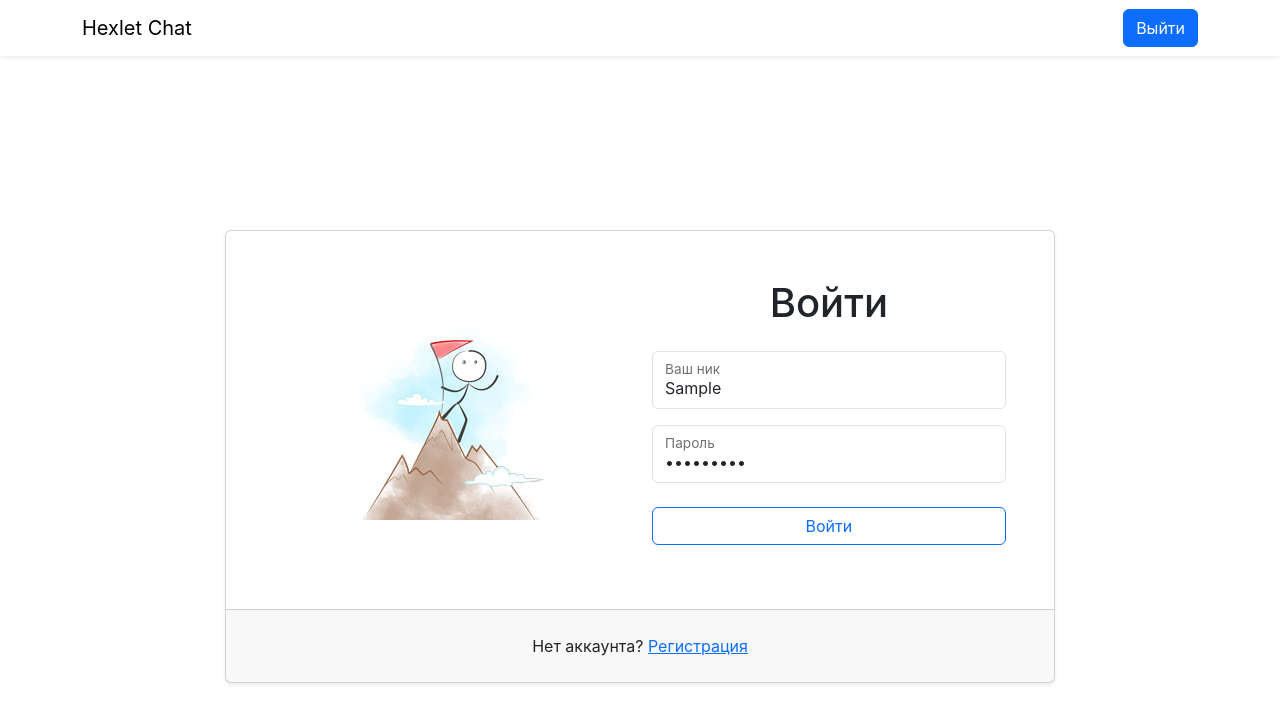
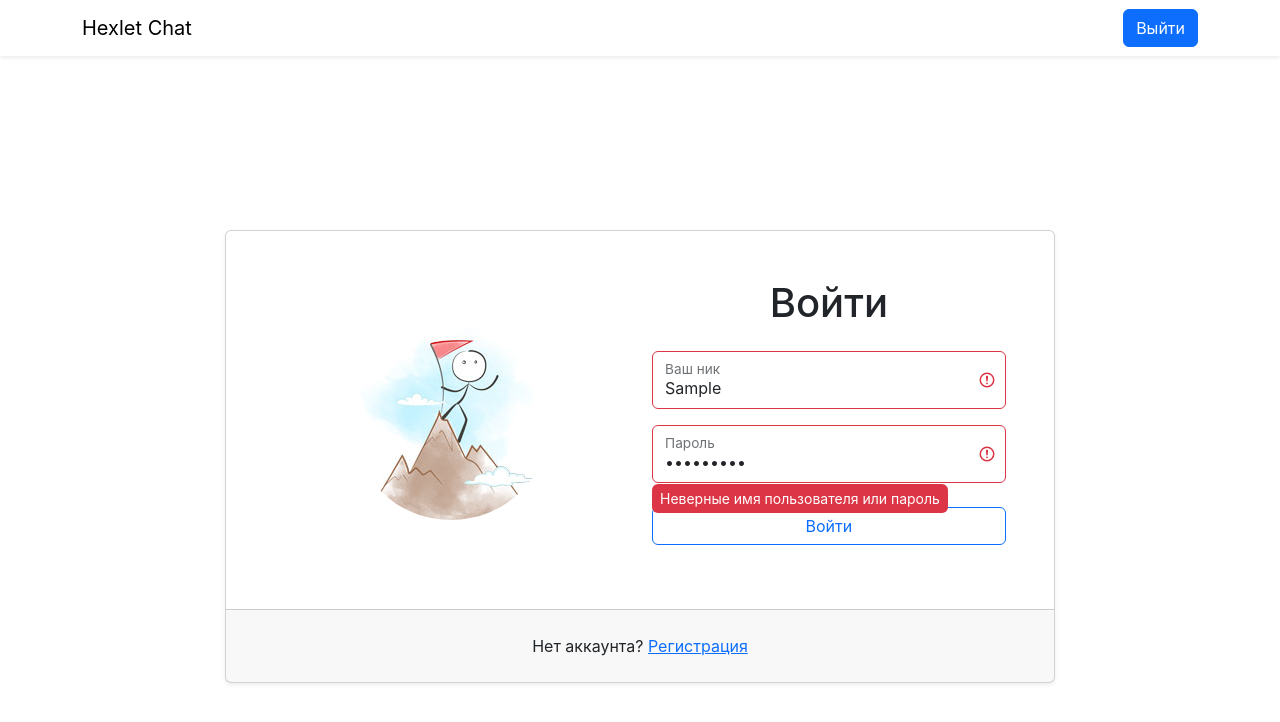
Before and after one commit to Onfire22/frontend-project-12, a React (Create React App) app in the folder frontend/: page /login in a window 1280 px wide. Both pictures are taken after typing "Sample", "Sample123" into the empty fields and a click on the button "Войти". Shown: the top 722 px of the page. Built offline with nearby package versions, Linux system fonts and the light colour scheme; no server answers.

Commit message:
added error hanlder for login

```diff
--- a/frontend/package.json
+++ b/frontend/package.json
@@ -10,6 +10,7 @@
     "@testing-library/user-event": "^13.5.0",
     "axios": "^1.7.7",
     "bootstrap": "^5.3.3",
+    "classnames": "^2.5.1",
     "formik": "^2.4.6",
     "react": "^18.3.1",
     "react-bootstrap": "^2.10.4",
--- a/frontend/src/components/LoginForm.jsx
+++ b/frontend/src/components/LoginForm.jsx
@@ -1,11 +1,13 @@
-import { useRef, useEffect } from 'react';
+import { useRef, useEffect, useState } from 'react';
 import { useDispatch } from 'react-redux';
 import { useFormik } from 'formik';
+import cn from 'classnames';
 import axios from 'axios';
 import { API_ROUTES } from '../routes/routes';
 import { logIn } from '../store/slices/authSlice';
 
 const LoginForm = () => {
+  const [error, setError] = useState(null);
   const dispatch = useDispatch();
 
   const formik = useFormik({
@@ -14,13 +16,21 @@ const LoginForm = () => {
       password: '',
     },
     onSubmit: async (values) => {
-      const response = await axios.post(API_ROUTES.login, values);
-      dispatch(logIn(response.data));
-      localStorage.setItem('user', JSON.stringify(response.data));
+      try {
+        const response = await axios.post(API_ROUTES.login, values);
+        dispatch(logIn(response.data));
+        localStorage.setItem('user', JSON.stringify(response.data));
+      } catch (e) {
+        setError('Неверные имя пользователя или пароль');
+      }
     },
   });
 
   const inputRef = useRef(null);
+
+  const inputClass = cn('form-control', {
+    'is-invalid': !!error,
+  });
 
   useEffect(() => {
     inputRef.current.focus();
@@ -31,7 +41,7 @@ const LoginForm = () => {
       <h1 className="text-center mb-4">Войти</h1>
       <div className="form-floating mb-3">
         <input
-          className="form-control"
+          className={inputClass}
           placeholder="Ваш ник"
           id="username"
           name="username"
@@ -44,7 +54,7 @@ const LoginForm = () => {
       </div>
       <div className="form-floating mb-4">
         <input
-          className="form-control"
+          className={inputClass}
           placeholder="Ваш ник"
           id="password"
           name="password"
@@ -53,6 +63,7 @@ const LoginForm = () => {
           onChange={formik.handleChange}
         />
         <label className="form-label" htmlFor="password">Пароль</label>
+        {error && <div className="invalid-tooltip">{error}</div>}
       </div>
       <button className="w-100 mb-3 btn btn-outline-primary" type="submit">Войти</button>
     </form>
--- a/frontend/src/index.css
+++ b/frontend/src/index.css
@@ -9,3 +9,7 @@
   -webkit-font-smoothing: antialiased;
   -moz-osx-font-smoothing: grayscale;
 }
+
+.feedback {
+  color: rgb(255, 0, 0);
+}
--- a/frontend/src/pages/Login.jsx
+++ b/frontend/src/pages/Login.jsx
@@ -9,7 +9,7 @@ const Login = () => {
           <div className="card shadow-sm">
             <div className="card-body row p-5">
               <div className="col-12 col-md-6 d-flex align-items-center justify-content-center">
-                <img src={login} alt="login-image" />
+                <img className="rounded-circle" src={login} alt="login-image" />
               </div>
               <LoginForm />
             </div>
```
Also changed, not shown: frontend/.eslintrc.yml, 1 other file (tests, documents, lock files or other folders).
